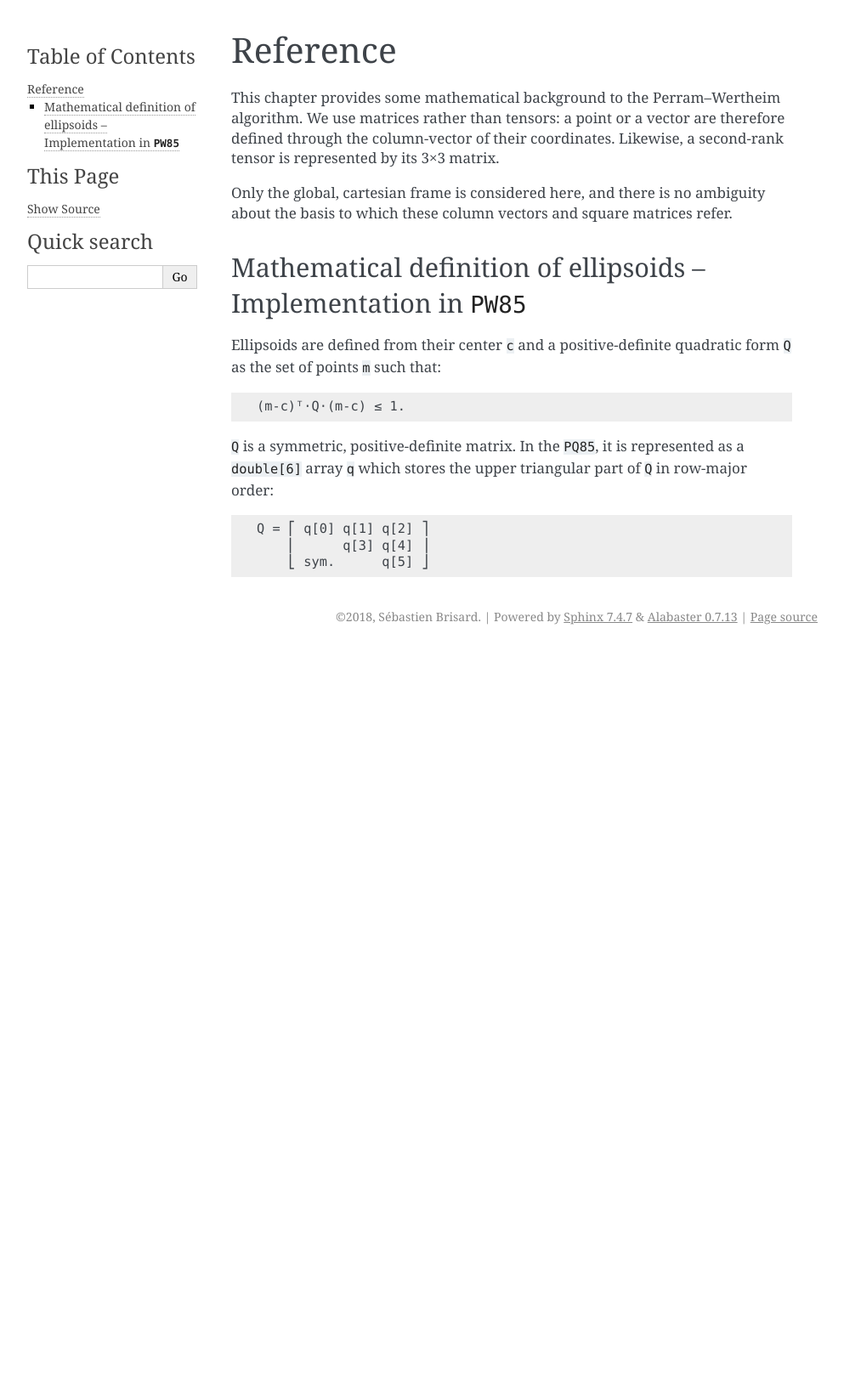
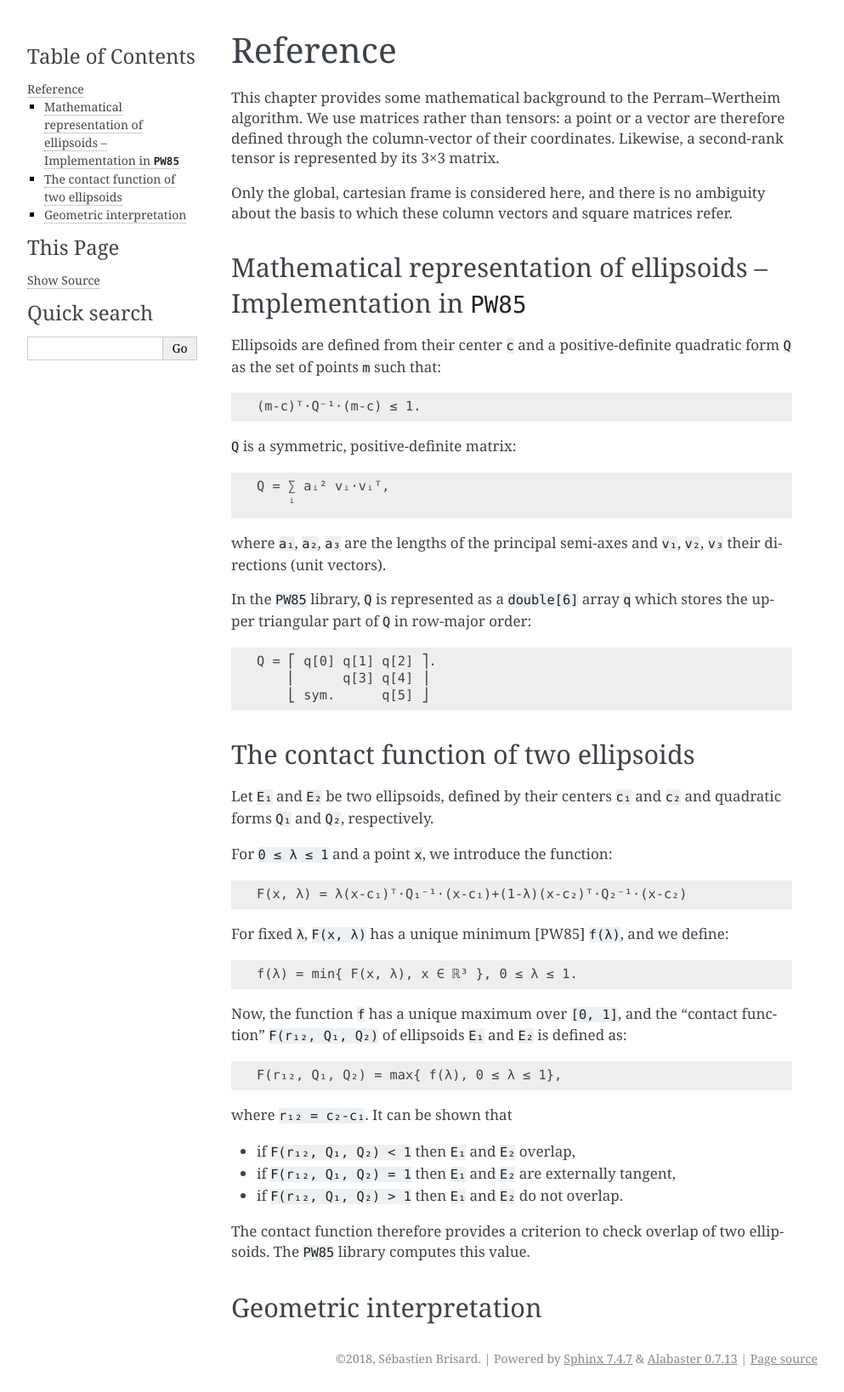
Before and after one commit to sbrisard/pw85, a Sphinx documentation site: the page built from sphinx/reference.rst, in a window 1280 px wide. Shown: the whole page at 85% size, without its empty margins (148-1141 px from the left). Built offline with Sphinx 7.4.7, drawn with Linux system fonts in a browser that asks for light colours; before the commit the page ends 900 px from its top, so only the background shows below that.

Commit message:
Definition of contact function

```diff
--- a/sphinx/reference.rst
+++ b/sphinx/reference.rst
@@ -13,19 +13,61 @@ ambiguity about the basis to which these column vectors and square
 matrices refer.
 
 
-Mathematical definition of ellipsoids – Implementation in ``PW85``
+Mathematical representation of ellipsoids – Implementation in ``PW85``
 ==================================================================
 
 Ellipsoids are defined from their center ``c`` and a positive-definite
 quadratic form ``Q`` as the set of points ``m`` such that::
 
-    (m-c)ᵀ⋅Q⋅(m-c) ≤ 1.
+  (m-c)ᵀ⋅Q⁻¹⋅(m-c) ≤ 1.
 
-``Q`` is a symmetric, positive-definite matrix. In the ``PQ85``, it is
-represented as a ``double[6]`` array ``q`` which stores the upper
-triangular part of ``Q`` in row-major order::
+``Q`` is a symmetric, positive-definite matrix::
+
+  Q = ∑ aᵢ² vᵢ⋅vᵢᵀ,
+      ⁱ
+
+where ``a₁``, ``a₂``, ``a₃`` are the lengths of the principal
+semi-axes and ``v₁``, ``v₂``, ``v₃`` their directions (unit vectors).
+
+In the ``PW85`` library, ``Q`` is represented as a ``double[6]`` array
+``q`` which stores the upper triangular part of ``Q`` in row-major
+order::
+
+    Q = ⎡ q[0] q[1] q[2] ⎤.
+        ⎢      q[3] q[4] ⎥
+	⎣ sym.      q[5] ⎦
 
 
-    Q = ⎡ q[0] q[1] q[2] ⎤
-        ⎢      q[3] q[4] ⎥
-	⎣ sym.      q[5] ⎦
+The contact function of two ellipsoids
+======================================
+
+Let ``E₁`` and ``E₂`` be two ellipsoids, defined by their centers
+``c₁`` and ``c₂`` and quadratic forms ``Q₁`` and ``Q₂``, respectively.
+
+For ``0 ≤ λ ≤ 1`` and a point ``x``, we introduce the function::
+
+  F(x, λ) = λ(x-c₁)ᵀ⋅Q₁⁻¹⋅(x-c₁)+(1-λ)(x-c₂)ᵀ⋅Q₂⁻¹⋅(x-c₂)
+
+For fixed ``λ``, ``F(x, λ)`` has a unique minimum [PW85] ``f(λ)``, and
+we define::
+
+  f(λ) = min{ F(x, λ), x ∈ ℝ³ }, 0 ≤ λ ≤ 1.
+
+Now, the function ``f`` has a unique maximum over ``[0, 1]``, and the
+“contact function” ``F(r₁₂, Q₁, Q₂)`` of ellipsoids ``E₁`` and ``E₂``
+is defined as::
+
+  F(r₁₂, Q₁, Q₂) = max{ f(λ), 0 ≤ λ ≤ 1},
+
+where ``r₁₂ = c₂-c₁``. It can be shown that
+
+- if ``F(r₁₂, Q₁, Q₂) < 1`` then ``E₁`` and ``E₂`` overlap,
+- if ``F(r₁₂, Q₁, Q₂) = 1`` then ``E₁`` and ``E₂`` are externally tangent,
+- if ``F(r₁₂, Q₁, Q₂) > 1`` then ``E₁`` and ``E₂`` do not overlap.
+
+The contact function therefore provides a criterion to check overlap
+of two ellipsoids. The ``PW85`` library computes this value.
+
+
+Geometric interpretation
+========================
```
